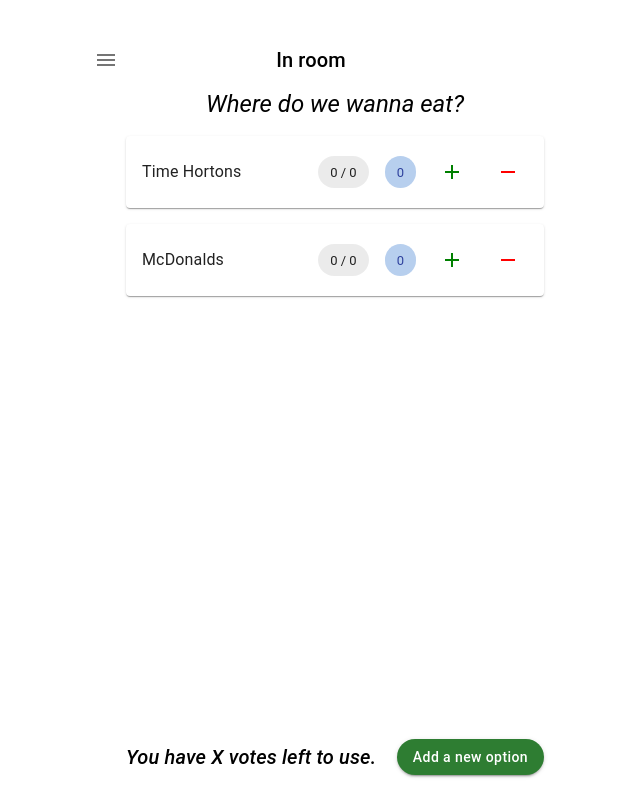
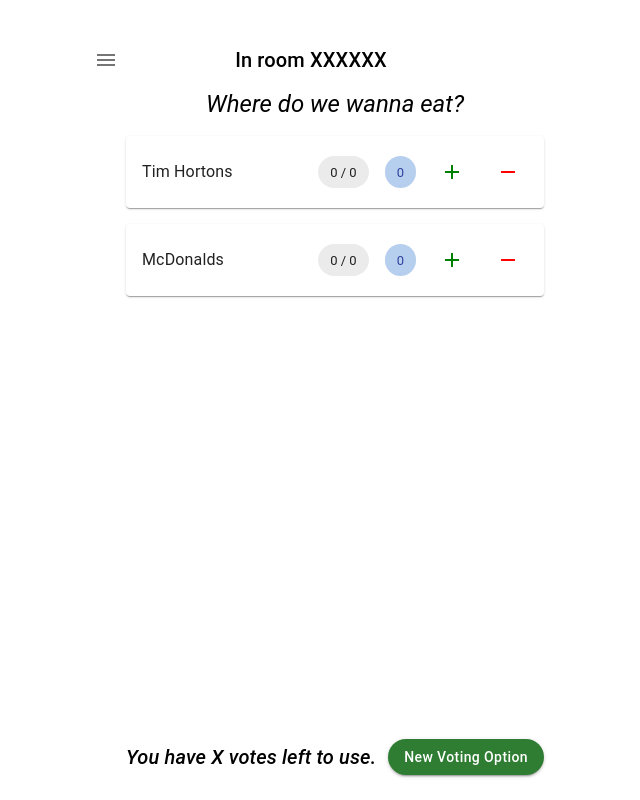
Before and after one commit to Katie500/Decidr, a React (Create React App) app in the folder client/: page /room in a window 1280 px wide. Shown: the whole page, without its empty margins (305-945 px from the left). Built offline with nearby package versions, Linux system fonts and the light colour scheme; no server answers; the HTML template or start-up script is replaced by a standard one.

Commit message:
implemented new voting option modal

```diff
--- a/client/src/pages/Room.jsx
+++ b/client/src/pages/Room.jsx
@@ -6,6 +6,7 @@
   Grid,
   Icon,
   IconButton,
+  Modal,
   TextField,
   Typography,
 } from '@mui/material';
@@ -16,10 +17,11 @@
 import { useNavigate } from 'react-router-dom';
 import AddIcon from '@mui/icons-material/Add';
 import RemoveIcon from '@mui/icons-material/Remove';
+import ArrowBackOutlinedIcon from '@mui/icons-material/ArrowBackOutlined';
 
 const dummyVotingOptions = [
   {
-    name: 'Time Hortons',
+    name: 'Tim Hortons',
     votesIn: 0,
     userVotesIn: 0,
     totalAvailableVotes: 0,
@@ -34,10 +36,29 @@
 
 const Room = ({}) => {
   const [pending, setPending] = useState(false);
-  const [newChoiceText, setNewChoiceText] = useState('');
+  const [newOption, setNewOption] = useState('');
   const [votionOptions, setVotingOptions] = useState(dummyVotingOptions);
+  const [openNewOption, setOpenNewOption] = useState(false); // Modal state
   const { userDetails, updateUserDetails } = useContext(UserContext);
   const navigate = useNavigate();
+
+  const closeNewOptionModal = () => {
+    setOpenNewOption(false);
+  };
+
+  const handleAddNewOption = () => {
+    setVotingOptions([
+      {
+        name: newOption,
+        votesIn: 0,
+        userVotesIn: 0,
+        totalAvailableVotes: 0,
+      },
+      ...votionOptions,
+    ]);
+    setNewOption('');
+    setOpenNewOption(false);
+  };
 
   // const handleVote = (choiceId) => {
   //   setChoices((prevChoices) =>
@@ -108,7 +129,7 @@
           <Typography variant="h6">
             In room{' '}
             <span style={{ textTransform: 'uppercase' }}>
-              {userDetails.roomID}
+              {userDetails.roomID || 'XXXXXX'}
             </span>
           </Typography>
         </Box>
@@ -166,12 +187,47 @@
             <Typography variant="h6" fontStyle={'italic'}>
               You have X votes left to use.
             </Typography>
-            <Button variant="contained" color="success">
-              Add a new option
+            <Button
+              variant="contained"
+              color="success"
+              onClick={() => setOpenNewOption(true)}
+            >
+              New Voting Option
             </Button>
           </Box>
         </Box>
       </Grid>
+      <Modal
+        open={openNewOption}
+        onClose={closeNewOptionModal}
+        style={{
+          display: 'flex',
+          justifyContent: 'center',
+          alignItems: 'center',
+        }}
+      >
+        <Card className="widthConstraint" style={{ padding: '2rem' }}>
+          <Typography variant="h6" textAlign={'center'}>
+            Add a new voting option
+          </Typography>
+
+          <Box className="inputBox">
+            <TextField
+              fullWidth
+              label="New Voting Option"
+              variant="outlined"
+              size="small"
+              value={newOption}
+              onChange={(e) => {
+                setNewOption(e.target.value);
+              }}
+            />
+            <Button variant="contained" onClick={handleAddNewOption}>
+              Add
+            </Button>
+          </Box>
+        </Card>
+      </Modal>
 
       <LoadingBackdrop open={pending} />
     </>
```
